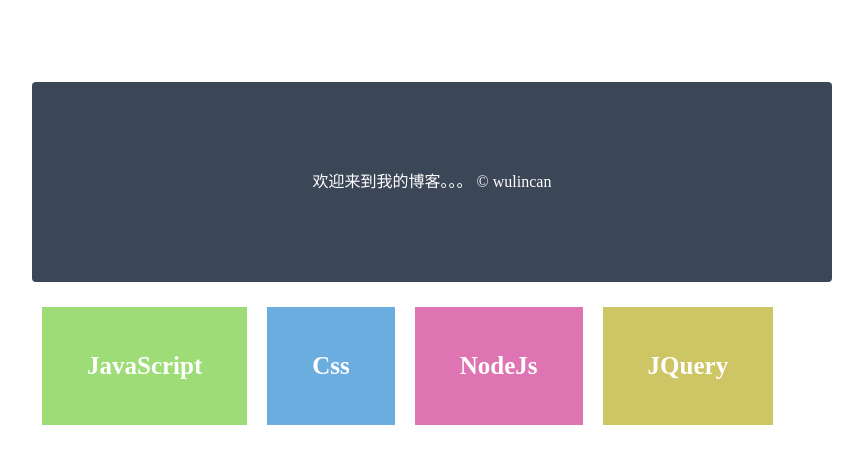
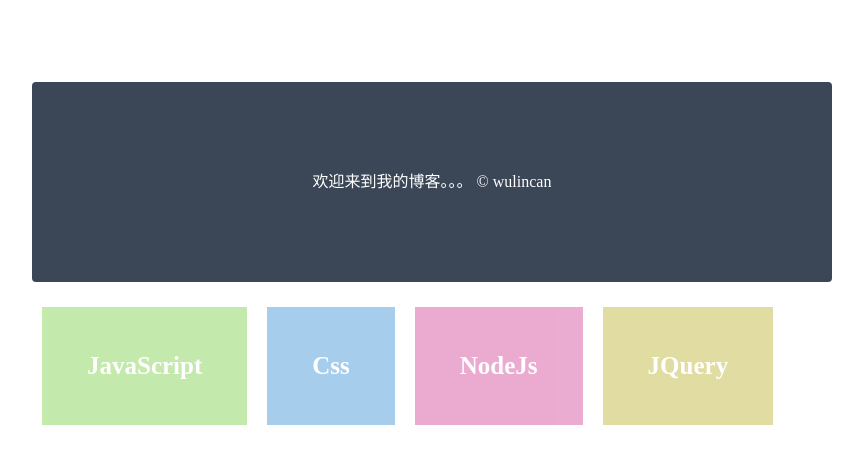
Before and after one commit to wlcan/blog, a Jekyll site: the page index.html, which Jekyll copies as it is, in a window 1280 px wide. Shown: the top 464 px of the page, without its empty margins (208-1071 px from the left). Built offline with Jekyll 4.4.1, drawn with Linux system fonts in a browser that asks for light colours.

Commit message:
Update index.html

```diff
--- a/index.html
+++ b/index.html
@@ -16,9 +16,9 @@
 
 			#content { width:800px; margin:0 auto; margin-top:15px;}
 			#content ul { }
-			#content ul li { border:0px solid #000; float:left; margin:10px;}
-			#content ul li a { display:block; padding:45px;}
-			#content ul li  a:hover { background:#ccc;}
+			#content ul li { border:0px solid #000; float:left; margin:10px; filter:alpha(opacity:60); opacity:0.6;}
+			#content ul li a { display:block; padding:45px; }
+			#content ul li  a:hover {}
 
 			.bgcolor1 {background:#9ddc76;}
 			.bgcolor2 {background:#6caddf;}
@@ -27,6 +27,48 @@
 
 		</style>
 
+		<script type="text/javascript">
+		window.onload=function(){
+			var aLi=document.getElementsByTagName('li');
+
+			for(var i=0; i<aLi.length; i++)
+			{
+				aLi[i].alpha=60;
+				aLi[i].onmouseover=function(){
+				startMove(this,100);
+				};
+
+				aLi[i].onmouseout=function(){
+				startMove(this,60);
+				};
+			}
+
+		};
+
+
+		function startMove(obj,iTarget)
+		{
+			clearInterval(obj.timer);
+
+			obj.timer=setInterval(function(){
+				var speed=(iTarget-obj.alpha)/6;
+
+				speed=speed>0?Math.ceil(speed):Math.floor(speed);
+
+				if(obj.alpha==iTarget)
+				{
+					clearInterval(obj.timer);
+				}
+				else
+				{
+					obj.alpha+=speed;
+
+					obj.style.filter='alpha(opacity:'+obj.alpha+')';
+					obj.style.opacity=obj.alpha/100;
+				}
+			},30);
+		}
+		</script>
 　　</head>
 
 　　<body>
```
